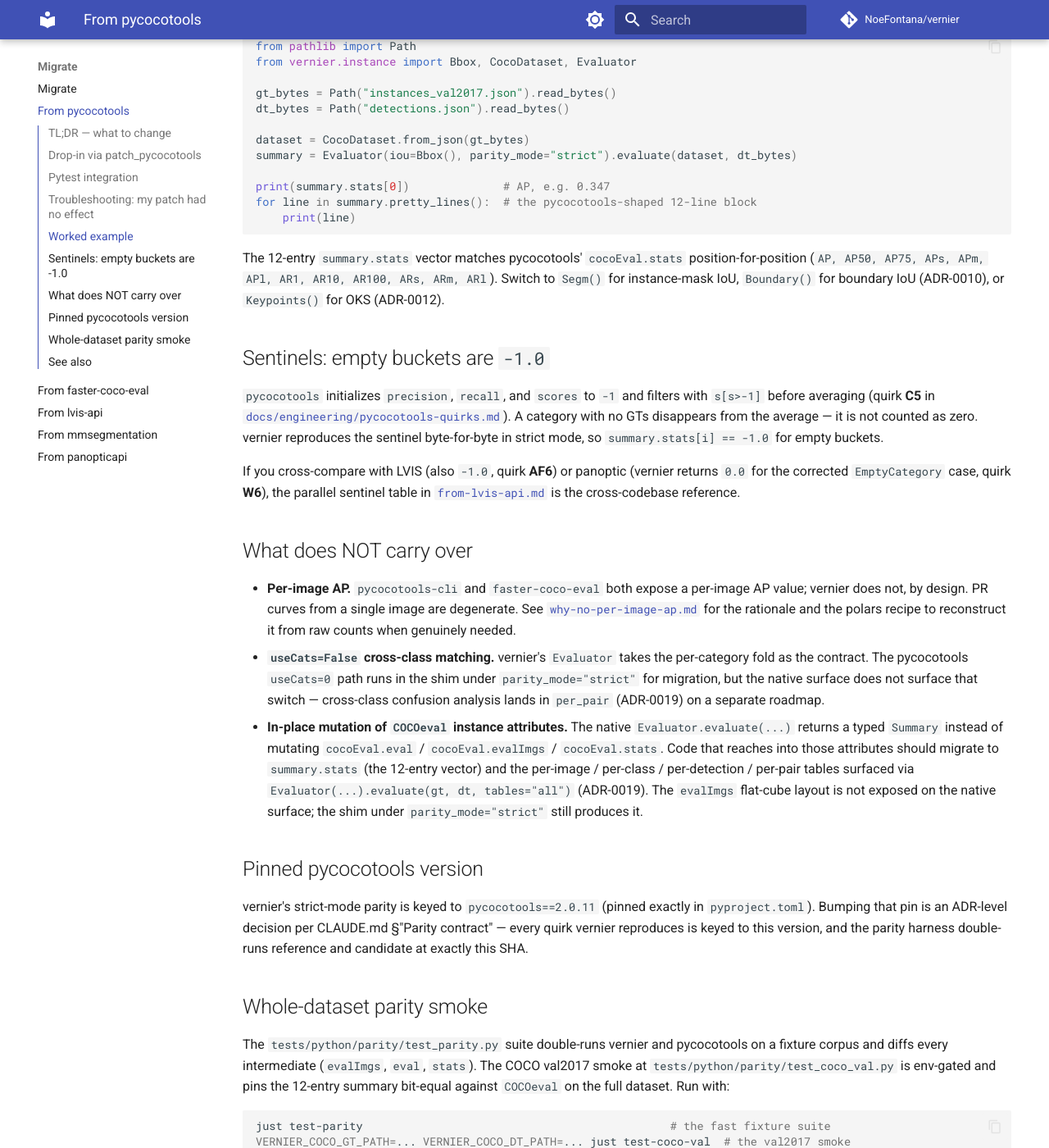
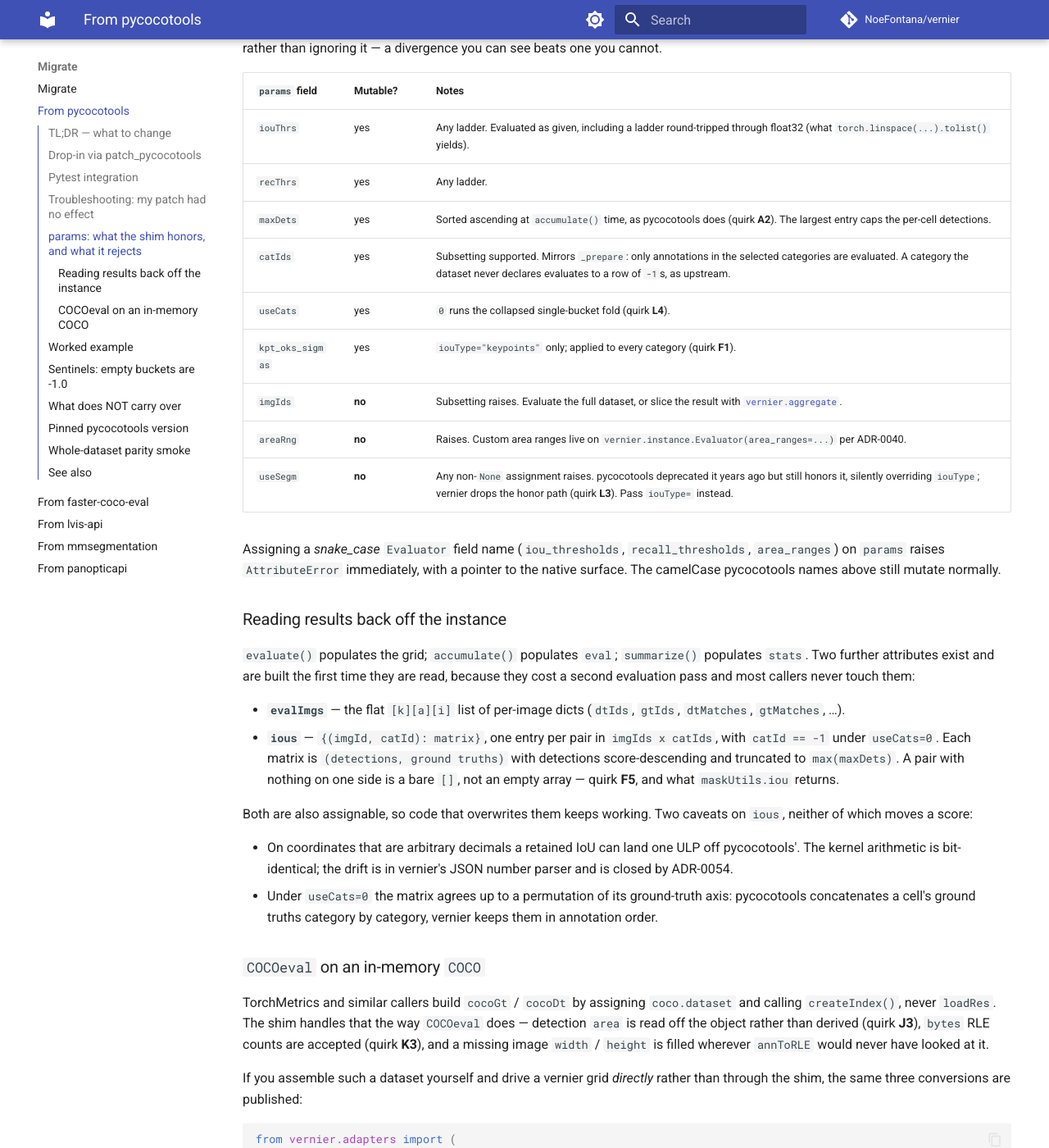
Before and after one commit to NoeFontana/vernier, an MkDocs documentation site: the page built from docs/migrate/from-pycocotools.md, in a window 1280 px wide and 1400 px high, scrolled down 2651 px. Shown: the whole window at 82% size. Built offline with MkDocs 1.6.1 and Material for MkDocs 9.7.7, drawn with Linux system fonts in a browser that asks for light colours; comment, search, counter and statistics services are not loaded; some of the changed text lies outside the part shown.

Commit message:
docs(migrate): state which params mutations the shim honors
The migration guide never said which `params` fields carry over, so the
only way to find out that `areaRng` raises and `catIds` does not was to
run it. Adds the field-by-field table, the `evalImgs` / `ious` read-back
contract (built on first read, `(D, G)`, bare `[]` per quirk F5) and the
two caveats on `ious` that do not move a score, plus the in-memory-`COCO`
section that names the published normalizers.

README's "change one import, or none" now says what that buys —
TorchMetrics runs unchanged, `imgIds` subsetting and `areaRng` are the
two fields that raise — instead of leaving the reader to discover the
exceptions.

````diff
--- a/docs/migrate/from-pycocotools.md
+++ b/docs/migrate/from-pycocotools.md
@@ -122,6 +122,82 @@ vernier` (ADR-0007 §"Discoverability"): a silent rewrite would make
 unexpected score differences untraceable. The cost of that policy is
 that ordering is the user's responsibility, hence this section.
 
+## `params`: what the shim honors, and what it rejects
+
+The shim mirrors `pycocotools.cocoeval.Params` as a plain mutable
+namespace, so downstream code that pokes at `cocoEval.params` keeps
+working. Where vernier cannot reproduce a mutation it raises
+`NotImplementedError` from `evaluate()` rather than ignoring it — a
+divergence you can see beats one you cannot.
+
+| `params` field | Mutable? | Notes |
+|---|---|---|
+| `iouThrs` | yes | Any ladder. Evaluated as given, including a ladder round-tripped through float32 (what `torch.linspace(...).tolist()` yields). |
+| `recThrs` | yes | Any ladder. |
+| `maxDets` | yes | Sorted ascending at `accumulate()` time, as pycocotools does (quirk **A2**). The largest entry caps the per-cell detections. |
+| `catIds` | yes | Subsetting supported. Mirrors `_prepare`: only annotations in the selected categories are evaluated. A category the dataset never declares evaluates to a row of `-1`s, as upstream. |
+| `useCats` | yes | `0` runs the collapsed single-bucket fold (quirk **L4**). |
+| `kpt_oks_sigmas` | yes | `iouType="keypoints"` only; applied to every category (quirk **F1**). |
+| `imgIds` | **no** | Subsetting raises. Evaluate the full dataset, or slice the result with [`vernier.aggregate`](../how-to/per-class-by-slice.md). |
+| `areaRng` | **no** | Raises. Custom area ranges live on `vernier.instance.Evaluator(area_ranges=...)` per ADR-0040. |
+| `useSegm` | **no** | Any non-`None` assignment raises. pycocotools deprecated it years ago but still honors it, silently overriding `iouType`; vernier drops the honor path (quirk **L3**). Pass `iouType=` instead. |
+
+Assigning a *snake_case* `Evaluator` field name (`iou_thresholds`,
+`recall_thresholds`, `area_ranges`) on `params` raises `AttributeError`
+immediately, with a pointer to the native surface. The camelCase
+pycocotools names above still mutate normally.
+
+### Reading results back off the instance
+
+`evaluate()` populates the grid; `accumulate()` populates `eval`;
+`summarize()` populates `stats`. Two further attributes exist and are
+built the first time they are read, because they cost a second
+evaluation pass and most callers never touch them:
+
+- **`evalImgs`** — the flat `[k][a][i]` list of per-image dicts
+  (`dtIds`, `gtIds`, `dtMatches`, `gtMatches`, …).
+- **`ious`** — `{(imgId, catId): matrix}`, one entry per pair in
+  `imgIds x catIds`, with `catId == -1` under `useCats=0`. Each matrix
+  is `(detections, ground truths)` with detections score-descending and
+  truncated to `max(maxDets)`. A pair with nothing on one side is a
+  bare `[]`, not an empty array — quirk **F5**, and what
+  `maskUtils.iou` returns.
+
+Both are also assignable, so code that overwrites them keeps working.
+Two caveats on `ious`, neither of which moves a score:
+
+- On coordinates that are arbitrary decimals a retained IoU can land
+  one ULP off pycocotools'. The kernel arithmetic is bit-identical;
+  the drift is in vernier's JSON number parser and is closed by
+  ADR-0054.
+- Under `useCats=0` the matrix agrees up to a permutation of its
+  ground-truth axis: pycocotools concatenates a cell's ground truths
+  category by category, vernier keeps them in annotation order.
+
+### `COCOeval` on an in-memory `COCO`
+
+TorchMetrics and similar callers build `cocoGt` / `cocoDt` by assigning
+`coco.dataset` and calling `createIndex()`, never `loadRes`. The shim
+handles that the way `COCOeval` does — detection `area` is read off the
+object rather than derived (quirk **J3**), `bytes` RLE counts are
+accepted (quirk **K3**), and a missing image `width` / `height` is
+filled wherever `annToRLE` would never have looked at it.
+
+If you assemble such a dataset yourself and drive a vernier grid
+*directly* rather than through the shim, the same three conversions are
+published:
+
+```python
+from vernier.adapters import (
+    to_coco_json,
+    with_mask_image_sizes,
+    with_placeholder_image_sizes,
+)
+```
+
+ADR-0055 is the record for both the `params` surface above and these
+helpers.
+
 ## Worked example
 
 Native `Evaluator` form, end-to-end:
````
Also changed, not shown: README.md (+12 -0 lines).
